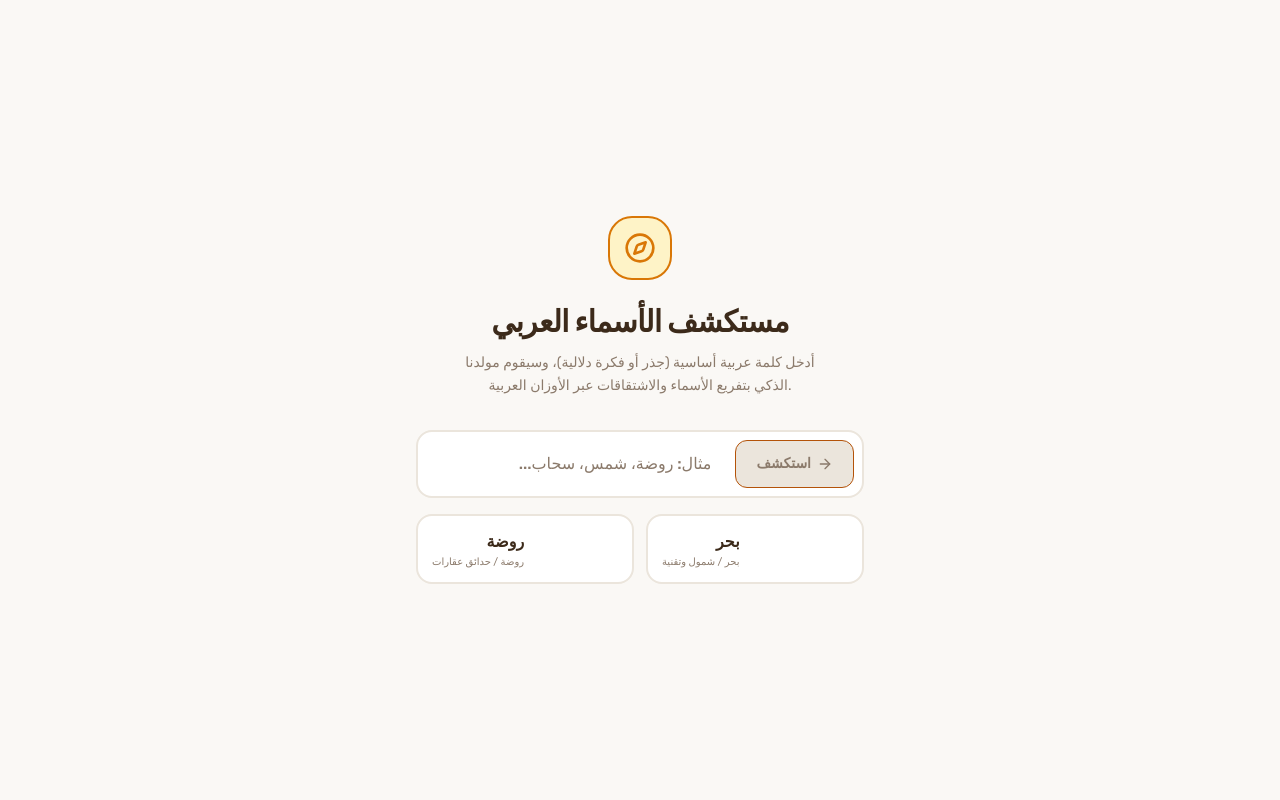
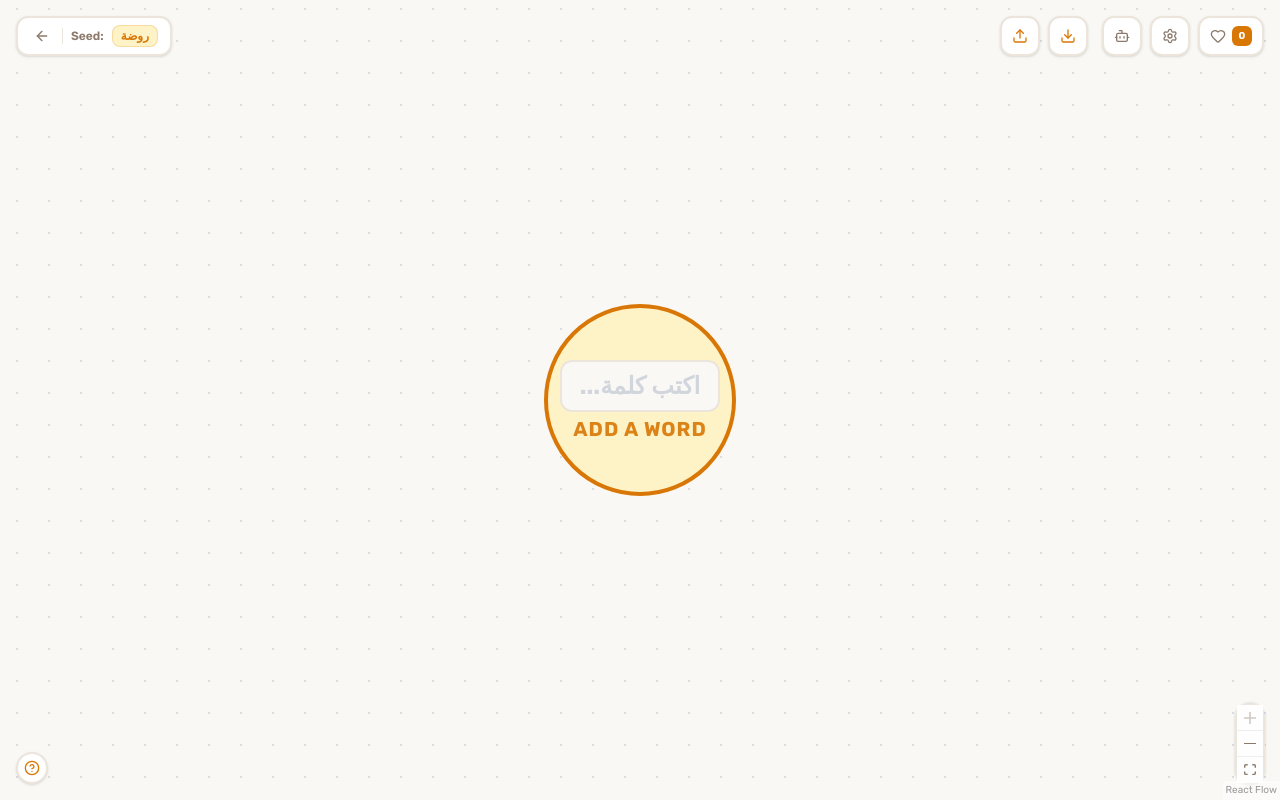
Before and after one commit to MohammadAboulEla/brand-name-suggester, a React (Vite) app: page / in a window 1280 px wide. Built offline with nearby package versions, Linux system fonts and the light colour scheme.

Commit message:
auto start

```diff
--- a/src/App.tsx
+++ b/src/App.tsx
@@ -5,6 +5,10 @@ import { Sparkles, ArrowRight, Copy, Check, Trash2, HelpCircle, FileText, Compas
 import { ExplorationTree } from "./components/ExplorationTree";
 import { Tooltip } from "./components/Tooltip";
 import { AISettingsModal } from "./components/AISettingsModal";
+import { LandingPage } from "./components/LandingPage";
+
+// Toggle to skip the onboarding form and jump straight into the tree view with a temp seed word.
+const SKIP_LANDING = true;
 
 export default function App() {
   const [seedInput, setSeedInput] = useState("");
@@ -80,86 +84,15 @@ export default function App() {
 
         <AnimatePresence mode="wait">
           {!rootWord ? (
-            /* Onboarding Seed Entry Screen */
-            <motion.div
-              key="onboarding"
-              initial={{ opacity: 0, y: 15 }}
-              animate={{ opacity: 1, y: 0 }}
-              exit={{ opacity: 0, y: -15 }}
-              transition={{ duration: 0.5, ease: [0.16, 1, 0.3, 1] }}
-              className="flex-1 flex flex-col items-center justify-center p-6 max-w-xl mx-auto text-center self-center"
-            >
-              <div className="w-16 h-16 rounded-3xl bg-accent-bg border-2 border-accent flex items-center justify-center text-accent mb-6">
-                <Compass className="w-8 h-8 text-accent animate-spin-slow" />
-              </div>
-
-              <h2 className="font-display font-bold text-3xl text-text-main mb-3 tracking-tight">
-                مستكشف الأسماء العربي
-              </h2>
-              <p className="text-sm text-text-muted mb-8 max-w-sm leading-relaxed">
-                أدخل كلمة عربية أساسية (جذر أو فكرة دلالية)، وسيقوم مولدنا الذكي بتفريع الأسماء والاشتقاقات عبر الأوزان العربية.
-              </p>
-
-              {/* Seed Search Form */}
-              <form
-                onSubmit={(e) => {
-                  e.preventDefault();
-                  handleStartTree(seedInput);
-                }}
-                className={`w-full max-w-md flex gap-2 bg-bg-panel p-2 rounded-2xl border-2 mb-4 transition-colors ${onboardingError ? "border-rose-500" : "border-border-main"
-                  }`}
-              >
-                <input
-                  type="text"
-                  placeholder="مثال: روضة، شمس، سحاب..."
-                  value={seedInput}
-                  onChange={(e) => {
-                    setSeedInput(e.target.value);
-                    if (onboardingError) setOnboardingError(null);
-                  }}
-                  className="flex-1 px-4 py-3 text-right font-display font-medium text-text-main placeholder-text-muted bg-transparent border-none outline-none text-base"
-                  dir="rtl"
-                />
-                <button
-                  type="submit"
-                  disabled={!seedInput.trim()}
-                  className="px-5 bg-accent hover:bg-accent-hover disabled:bg-border-main disabled:text-text-muted text-white font-semibold rounded-xl text-sm transition-all flex items-center gap-1.5 cursor-pointer border border-secondary"
-                >
-                  <span>استكشف</span>
-                  <ArrowRight className="w-4 h-4" />
-                </button>
-              </form>
-
-              {onboardingError && (
-                <div className="text-rose-500 text-xs font-semibold mb-6 flex items-center gap-1.5 justify-center" dir="rtl">
-                  <span>⚠️</span>
-                  <span>{onboardingError}</span>
-                </div>
-              )}
-
-              {/* Quick seed options */}
-              <div className="w-full max-w-md">
-                <div className="grid grid-cols-2 gap-3">
-                  {quickSeeds.map((seed) => (
-                    <button
-                      key={seed.word}
-                      type="button"
-                      onClick={() => handleStartTree(seed.word)}
-                      className="bg-bg-panel hover:bg-bg-page border-2 border-border-main hover:border-accent p-3.5 rounded-2xl text-right cursor-pointer transition-all flex flex-col justify-between group"
-                    >
-                      <div>
-                        <p className="font-display font-bold text-text-main group-hover:text-accent transition-colors" dir="rtl">
-                          {seed.word}
-                        </p>
-                        <p className="text-[10px] text-text-muted leading-tight mt-0.5" dir="rtl">
-                          {seed.desc}
-                        </p>
-                      </div>
-                    </button>
-                  ))}
-                </div>
-              </div>
-            </motion.div>
+            <LandingPage
+              skip={SKIP_LANDING}
+              seedInput={seedInput}
+              setSeedInput={setSeedInput}
+              onboardingError={onboardingError}
+              setOnboardingError={setOnboardingError}
+              onStart={handleStartTree}
+              quickSeeds={quickSeeds}
+            />
           ) : (
             /* Interactive Tree Screen - Focused fully on React Flow with Slide-out panel */
             <motion.div
@@ -186,6 +119,7 @@ export default function App() {
                     edgeType={edgeType}
                     isEdgeDashed={isEdgeDashed}
                     isFakeMode={isFakeMode}
+                    autoEditRoot={SKIP_LANDING}
                   />
                 </ReactFlowProvider>
 
--- a/src/components/BrandNode.tsx
+++ b/src/components/BrandNode.tsx
@@ -31,17 +31,35 @@ export const BrandNode: React.FC<NodeProps> = ({ id, data }) => {
   const [localTransliteration, setLocalTransliteration] = useState<string>("");
 
   // Word inline editing states
-  const [isEditingWord, setIsEditingWord] = useState(false);
-  const [editWordValue, setEditWordValue] = useState(word);
+  const [isEditingWord, setIsEditingWord] = useState(() => !!nodeData.autoEdit);
+  const [editWordValue, setEditWordValue] = useState(() => (nodeData.autoEdit ? "" : word));
+  // While true, the node has no committed word yet and the user must type one before it can close.
+  const [requireWord, setRequireWord] = useState(() => !!nodeData.autoEdit);
 
   // Manual custom tone state
   const [customToneInput, setCustomToneInput] = useState("");
 
   const containerRef = useRef<HTMLDivElement>(null);
+  const editInputRef = useRef<HTMLInputElement>(null);
 
   useEffect(() => {
+    // Don't clobber the field while the user is actively editing (also protects the
+    // cleared auto-edit value on mount from StrictMode's double effect invocation).
+    if (!isEditingWord) {
       setEditWordValue(word);
+    }
   }, [word]);
+
+  useEffect(() => {
+    if (isEditingWord) {
+      // Defer a frame so the input is mounted/measured by React Flow before focusing.
+      const raf = requestAnimationFrame(() => {
+        editInputRef.current?.focus();
+        editInputRef.current?.select();
+      });
+      return () => cancelAnimationFrame(raf);
+    }
+  }, [isEditingWord]);
 
   // Reactive synchronization for pinned tone across all active nodes in the tree
   useEffect(() => {
@@ -177,6 +195,35 @@ export const BrandNode: React.FC<NodeProps> = ({ id, data }) => {
     e.stopPropagation();
     setIsEditingWord(!isEditingWord);
     setIsHovered(false);
+  };
+
+  // Attempt to save the edited word. When empty or invalid, stay in edit mode and
+  // re-focus so the user is forced to provide a valid word before the node closes.
+  const commitEditWord = () => {
+    const trimmed = editWordValue.trim();
+    if (!trimmed) {
+      editInputRef.current?.focus();
+      return;
+    }
+    if (trimmed !== word) {
+      const success = onEditWord?.(id, trimmed);
+      if (success === false) {
+        editInputRef.current?.focus();
+        return;
+      }
+    }
+    setRequireWord(false);
+    setIsEditingWord(false);
+  };
+
+  const cancelEditWord = () => {
+    // A word is mandatory while pending — block cancel until one is entered.
+    if (requireWord) {
+      editInputRef.current?.focus();
+      return;
+    }
+    setEditWordValue(word);
+    setIsEditingWord(false);
   };
 
   const letterOptions = [null, 3, 4, 5, 6];
@@ -606,37 +653,23 @@ export const BrandNode: React.FC<NodeProps> = ({ id, data }) => {
           {/* Node Word Arabic text (large and bold, or editable input) */}
           {isEditingWord ? (
             <input
+              ref={editInputRef}
               type="text"
+              placeholder="اكتب كلمة..."
               value={editWordValue}
               onChange={(e) => setEditWordValue(e.target.value)}
-              onBlur={() => {
-                if (editWordValue.trim() && editWordValue.trim() !== word) {
-                  const success = onEditWord?.(id, editWordValue.trim());
-                  if (success === false) {
-                    setEditWordValue(word);
-                  }
-                }
-                setIsEditingWord(false);
-              }}
+              onBlur={commitEditWord}
               onKeyDown={(e) => {
                 if (e.key === "Enter") {
                   e.stopPropagation();
-                  if (editWordValue.trim() && editWordValue.trim() !== word) {
-                    const success = onEditWord?.(id, editWordValue.trim());
-                    if (success === false) {
-                      setEditWordValue(word);
-                    }
-                  }
-                  setIsEditingWord(false);
+                  commitEditWord();
                 } else if (e.key === "Escape") {
                   e.stopPropagation();
-                  setEditWordValue(word);
-                  setIsEditingWord(false);
+                  cancelEditWord();
                 }
               }}
               onClick={(e) => e.stopPropagation()}
-              className="w-20 px-1 py-0.5 text-center font-sans font-bold text-sm bg-bg-page border border-border-main rounded-md outline-none focus:border-accent text-text-main z-50 relative"
-              autoFocus
+              className="w-20 px-1 py-0.5 text-center font-sans font-bold text-sm bg-bg-page border border-border-main rounded-md outline-none focus:border-accent text-text-main z-50 relative placeholder:text-gray-300 placeholder:text-xs"
               dir="rtl"
             />
           ) : (
@@ -650,6 +683,13 @@ export const BrandNode: React.FC<NodeProps> = ({ id, data }) => {
             </span>
           )}
 
+          {/* While editing, prompt the user; otherwise show the transliteration */}
+          {isEditingWord ? (
+            <span className="font-sans font-extrabold text-[9px] md:text-[10px] text-center tracking-wider mt-1 uppercase leading-none opacity-90 text-accent">
+              ADD A WORD
+            </span>
+          ) : (
+            <>
               {/* English pronunciation / transliteration in ALL CAPITAL LETTERS */}
               {localTransliteration && (
                 <span
@@ -666,6 +706,8 @@ export const BrandNode: React.FC<NodeProps> = ({ id, data }) => {
                 <span className="text-[9px] font-sans font-semibold text-accent uppercase tracking-wider mt-1 opacity-80">
                   البداية
                 </span>
+              )}
+            </>
           )}
 
           {loading && (
--- a/src/components/ExplorationTree.tsx
+++ b/src/components/ExplorationTree.tsx
@@ -105,6 +105,7 @@ interface ExplorationTreeProps {
   edgeType?: string;
   isEdgeDashed?: boolean;
   isFakeMode?: boolean;
+  autoEditRoot?: boolean;
 }
 
 export const ExplorationTree: React.FC<ExplorationTreeProps> = ({
@@ -116,6 +117,7 @@ export const ExplorationTree: React.FC<ExplorationTreeProps> = ({
   edgeType = "default",
   isEdgeDashed = true,
   isFakeMode = false,
+  autoEditRoot = false,
 }) => {
   const [nodes, setNodes, onNodesChange] = useNodesState<Node>([]);
   const [edges, setEdges, onEdgesChange] = useEdgesState<Edge>([]);
@@ -703,6 +705,7 @@ export const ExplorationTree: React.FC<ExplorationTreeProps> = ({
         isRoot: true,
         loading: false,
         expanded: false,
+        autoEdit: autoEditRoot,
         onExpand: (nodeId, constraints) => {
           if (handleExpandRef.current) {
             handleExpandRef.current(nodeId, constraints);
@@ -721,7 +724,7 @@ export const ExplorationTree: React.FC<ExplorationTreeProps> = ({
     setNodes([initialNode]);
     setEdges([]);
     setErrorMessage(null);
-  }, [setNodes, setEdges, handleExpand, handleNodeSelect]);
+  }, [setNodes, setEdges, handleExpand, handleNodeSelect, autoEditRoot]);
 
   // Auto-initialize tree if not already initialized
   React.useEffect(() => {
--- /dev/null
+++ b/src/components/LandingPage.tsx
@@ -0,0 +1,126 @@
+import React, { useEffect } from "react";
+import { motion } from "motion/react";
+import { ArrowRight, Compass } from "lucide-react";
+
+export interface QuickSeed {
+  word: string;
+  desc: string;
+}
+
+interface LandingPageProps {
+  seedInput: string;
+  setSeedInput: (value: string) => void;
+  onboardingError: string | null;
+  setOnboardingError: (value: string | null) => void;
+  onStart: (word: string) => void;
+  quickSeeds: QuickSeed[];
+  // When true, skips the onboarding form entirely and starts the tree immediately
+  // with a temporary seed word (defaults to the first quick seed).
+  skip?: boolean;
+  skipWord?: string;
+}
+
+export const LandingPage: React.FC<LandingPageProps> = ({
+  seedInput,
+  setSeedInput,
+  onboardingError,
+  setOnboardingError,
+  onStart,
+  quickSeeds,
+  skip = false,
+  skipWord,
+}) => {
+  useEffect(() => {
+    if (skip) {
+      onStart(skipWord || quickSeeds[0]?.word || "روضة");
+    }
+    // Only ever run once on mount for the skip shortcut.
+    // eslint-disable-next-line react-hooks/exhaustive-deps
+  }, []);
+
+  if (skip) {
+    return null;
+  }
+
+  return (
+    <motion.div
+      key="onboarding"
+      initial={{ opacity: 0, y: 15 }}
+      animate={{ opacity: 1, y: 0 }}
+      exit={{ opacity: 0, y: -15 }}
+      transition={{ duration: 0.5, ease: [0.16, 1, 0.3, 1] }}
+      className="flex-1 flex flex-col items-center justify-center p-6 max-w-xl mx-auto text-center self-center"
+    >
+      <div className="w-16 h-16 rounded-3xl bg-accent-bg border-2 border-accent flex items-center justify-center text-accent mb-6">
+        <Compass className="w-8 h-8 text-accent animate-spin-slow" />
+      </div>
+
+      <h2 className="font-display font-bold text-3xl text-text-main mb-3 tracking-tight">
+        مستكشف الأسماء العربي
+      </h2>
+      <p className="text-sm text-text-muted mb-8 max-w-sm leading-relaxed">
+        أدخل كلمة عربية أساسية (جذر أو فكرة دلالية)، وسيقوم مولدنا الذكي بتفريع الأسماء والاشتقاقات عبر الأوزان العربية.
+      </p>
+
+      {/* Seed Search Form */}
+      <form
+        onSubmit={(e) => {
+          e.preventDefault();
+          onStart(seedInput);
+        }}
+        className={`w-full max-w-md flex gap-2 bg-bg-panel p-2 rounded-2xl border-2 mb-4 transition-colors ${onboardingError ? "border-rose-500" : "border-border-main"
+          }`}
+      >
+        <input
+          type="text"
+          placeholder="مثال: روضة، شمس، سحاب..."
+          value={seedInput}
+          onChange={(e) => {
+            setSeedInput(e.target.value);
+            if (onboardingError) setOnboardingError(null);
+          }}
+          className="flex-1 px-4 py-3 text-right font-display font-medium text-text-main placeholder-text-muted bg-transparent border-none outline-none text-base"
+          dir="rtl"
+        />
+        <button
+          type="submit"
+          disabled={!seedInput.trim()}
+          className="px-5 bg-accent hover:bg-accent-hover disabled:bg-border-main disabled:text-text-muted text-white font-semibold rounded-xl text-sm transition-all flex items-center gap-1.5 cursor-pointer border border-secondary"
+        >
+          <span>استكشف</span>
+          <ArrowRight className="w-4 h-4" />
+        </button>
+      </form>
+
+      {onboardingError && (
+        <div className="text-rose-500 text-xs font-semibold mb-6 flex items-center gap-1.5 justify-center" dir="rtl">
+          <span>⚠️</span>
+          <span>{onboardingError}</span>
+        </div>
+      )}
+
+      {/* Quick seed options */}
+      <div className="w-full max-w-md">
+        <div className="grid grid-cols-2 gap-3">
+          {quickSeeds.map((seed) => (
+            <button
+              key={seed.word}
+              type="button"
+              onClick={() => onStart(seed.word)}
+              className="bg-bg-panel hover:bg-bg-page border-2 border-border-main hover:border-accent p-3.5 rounded-2xl text-right cursor-pointer transition-all flex flex-col justify-between group"
+            >
+              <div>
+                <p className="font-display font-bold text-text-main group-hover:text-accent transition-colors" dir="rtl">
+                  {seed.word}
+                </p>
+                <p className="text-[10px] text-text-muted leading-tight mt-0.5" dir="rtl">
+                  {seed.desc}
+                </p>
+              </div>
+            </button>
+          ))}
+        </div>
+      </div>
+    </motion.div>
+  );
+};
--- a/src/types.ts
+++ b/src/types.ts
@@ -10,6 +10,7 @@ export interface BrandNodeData {
   parentId?: string | null;
   selected?: boolean;
   isFavorite?: boolean;
+  autoEdit?: boolean;
   onExpand: (nodeId: string, constraints: { letter_count: number | null; tone: string | null; mode?: "derivatives" | "plurals" | null }) => void;
   onSelect: (word: string, nodeId: string) => void;
   onRegenerate?: (nodeId: string, constraints: { letter_count: number | null; tone: string | null; mode?: "derivatives" | "plurals" | null }) => void;
```
Lines whose indentation alone changed are shown as unchanged.
